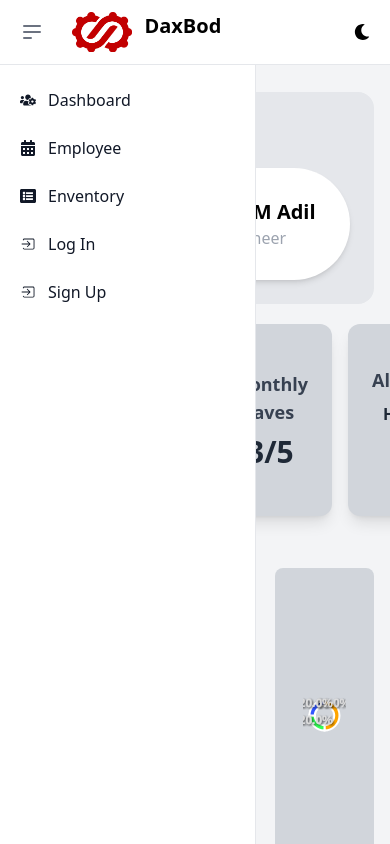
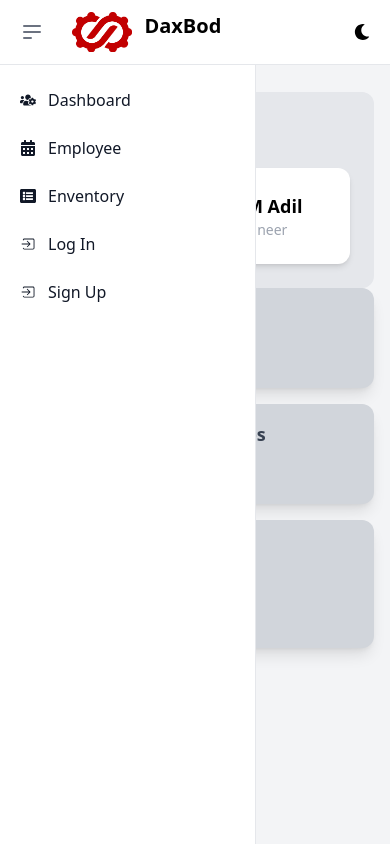
Before and after one commit to Arslaan027/HRDB, a React (Vite) app in the folder HRDB/: page /payroll/1 in a window 390 px wide. Shown: the top 844 px of the page. Built offline with nearby package versions, Linux system fonts and the light colour scheme.

Commit message:
responsive done

```diff
--- a/HRDB/src/Components/Pages/Employee/Members.jsx
+++ b/HRDB/src/Components/Pages/Employee/Members.jsx
@@ -1,4 +1,4 @@
-import React, { useState } from "react";
+import React, { useState, useEffect } from "react";
 import { users } from "../../Pages/Employee/Data";
 import Title from "../../Daxbod/Title";
 import SearchBar from "./SearchBar";
@@ -47,15 +47,15 @@ const Members = ({ onDetailsClick }) => {
     dropdown.classList.toggle("hidden");
   };
 
-  React.useEffect(() => {
+  useEffect(() => {
     filterUsers();
   }, [query, selectedDepartments]);
 
   return (
     <>
-      <div className="flex top-0 left-0 right-0 justify-between items-center relative">
+      <div className="flex flex-col sm:flex-row justify-between items-center relative">
         <Title>Employees</Title>
-        <div className="flex items-center gap-5">
+        <div className="flex flex-col justify-center items-center sm:flex-row gap-5">
           <SearchBar
             query={query}
             setQuery={setQuery}
@@ -85,7 +85,7 @@ const Members = ({ onDetailsClick }) => {
           filteredUsers.map((user) => (
             <div
               key={user.id}
-              className="flex items-center gap-4 p-4 bg-white rounded-lg shadow-md cursor-pointer hover:bg-gray-100 dark:bg-gray-600 dark:text-gray-300 dark:hover:bg-gray-700"
+              className="flex flex-col sm:flex-row items-center gap-4 p-4 bg-white rounded-lg shadow-md cursor-pointer hover:bg-gray-100 dark:bg-gray-600 dark:text-gray-300 dark:hover:bg-gray-700"
               onClick={() => onDetailsClick(user)}
             >
               <img
@@ -93,7 +93,7 @@ const Members = ({ onDetailsClick }) => {
                 alt={user.name}
                 className="w-16 h-16 rounded-full object-cover"
               />
-              <div>
+              <div className="text-center sm:text-left">
                 <h1 className="text-lg font-semibold">{user.name}</h1>
                 <p className="text-gray-400">{user.jobTitle}</p>
               </div>
--- a/HRDB/src/Components/Pages/Employee/PayrollButton.jsx
+++ b/HRDB/src/Components/Pages/Employee/PayrollButton.jsx
@@ -10,24 +10,26 @@ const PayrollButton = ({
   if (!employee) return null; // Return nothing if no employee is provided
 
   return (
-    <div className="bg-gray-200 mt-5 p-6 rounded-2xl dark:bg-gray-600 dark:text-gray-300 flex-1 flex flex-col gap-5">
+    <div className="bg-gray-200 mt-5 p-6 rounded-xl dark:bg-gray-600 dark:text-gray-300 flex-1 flex flex-col gap-5">
       <Title>Payroll</Title>
-      <div className="flex items-center justify-between p-6 bg-white rounded-full shadow-md dark:bg-gray-700 dark:text-gray-300">
-        {/* Employee details on the left */}
-        <div className="flex items-center gap-5">
+      <div className="flex flex-col sm:flex-row md:flex-row items-center justify-between p-6 bg-white rounded-xl md:rounded-full shadow-md dark:bg-gray-700 dark:text-gray-300">
+        {/* Employee details */}
+        <div className="flex items-center gap-4 sm:gap-5">
           <img
             src={employee.image}
             alt={employee.name}
-            className="w-16 h-16 rounded-full object-cover"
+            className="w-12 h-12 sm:w-16 sm:h-16 rounded-full object-cover"
           />
-          <div>
-            <h1 className="text-xl font-bold">{employee.name}</h1>
-            <p className="text-gray-400">{employee.jobTitle}</p>
+          <div className="text-center sm:text-left">
+            <h1 className="text-lg sm:text-xl font-bold">{employee.name}</h1>
+            <p className="text-gray-400 text-sm sm:text-base">
+              {employee.jobTitle}
+            </p>
           </div>
         </div>
-        {/* Button on the right */}
+        {/* Button */}
         {showButton && (
-          <div>
+          <div className="mt-4 sm:mt-0">
             <Link to={`/payroll/${employee.id}`}>
               <button
                 className={`bg-gray-500 text-gray-300 p-2 sm:p-3 rounded-full text-xs sm:text-sm font-semibold dark:bg-gray-500 dark:text-gray-300 ${buttonClassName}`}
--- a/HRDB/src/Components/Pages/Employee/SearchBar.jsx
+++ b/HRDB/src/Components/Pages/Employee/SearchBar.jsx
@@ -1,4 +1,3 @@
-// src/components/Employee/SearchBar.js
 import React from "react";
 
 const SearchBar = ({ query, setQuery, searchResult }) => {
@@ -9,25 +8,18 @@ const SearchBar = ({ query, setQuery, searchResult }) => {
   };
 
   return (
-    <div>
-      <form className="w-full max-w-sm">
-        <div className="flex items-center border-b border-gray-500 py-2 mr-2">
+    <div className="w-full max-w-sm">
+      <form className="w-full">
+        <div className="flex flex-row items-center border-b border-gray-500 py-2">
           <input
-            className="appearance-none bg-transparent border-none w-full text-gray-2    00 mr-3 py-1 px-2 leading-tight focus:outline-none"
+            className="appearance-none bg-transparent border-none text-gray-700 mr-3 py-1 px-2 leading-tight focus:outline-none w-full sm:w-auto"
             type="text"
-            placeholder="Employee Name"
+            placeholder="Search by Name"
             aria-label="Full name"
             value={query}
             onChange={(e) => setQuery(e.target.value.toLowerCase())}
             onKeyUp={handleKeyUp}
           />
-          <button
-            className="flex-shrink-0 bg-gray-500 hover:bg-gray-700 border-gray-500 hover:border-gray-700 text-sm border-4 text-white py-1 px-2 rounded"
-            type="button"
-            onClick={searchResult}
-          >
-            Search
-          </button>
         </div>
       </form>
     </div>
--- a/HRDB/src/Components/Pages/Payroll/Payroll.jsx
+++ b/HRDB/src/Components/Pages/Payroll/Payroll.jsx
@@ -37,37 +37,37 @@ const Payroll = () => {
           showButton={false}
           buttonClassName="w-24"
         />
-        <div className="flex gap-4 mt-5 w-full">
-          <div className="bg-gray-300 p-6 dark:bg-gray-600 w-full md:w-1/3 rounded-xl shadow-lg flex flex-col justify-center items-center h-[12rem]">
+        <div className="flex flex-col gap-4 md:flex-row sm:mt-5 md:mt-5">
+          <div className="bg-gray-300 p-4 md:p-6 dark:bg-gray-600 flex-1 rounded-xl shadow-lg flex flex-col justify-center items-center h-[12rem]">
             <h2 className="text-lg font-semibold text-gray-700 dark:text-gray-300">
               Salary
             </h2>
-            <p className="font-bold text-3xl text-gray-800 dark:text-gray-100 mt-2">
+            <p className="font-bold text-2xl md:text-3xl text-gray-800 dark:text-gray-100 mt-2">
               {selectedEmployee.salary}
             </p>
           </div>
-          <div className="bg-gray-300 p-6 dark:bg-gray-600 w-full md:w-1/3 rounded-xl shadow-lg flex flex-col justify-center items-center h-[12rem]">
+          <div className="bg-gray-300 p-4 md:p-6 dark:bg-gray-600 flex-1 rounded-xl shadow-lg flex flex-col justify-center items-center h-[12rem]">
             <h2 className="text-lg font-semibold text-gray-700 dark:text-gray-300">
               Monthly Leaves
             </h2>
-            <p className="font-bold text-3xl text-gray-800 dark:text-gray-100 mt-2">
+            <p className="font-bold text-2xl md:text-3xl text-gray-800 dark:text-gray-100 mt-2">
               {selectedEmployee.leave}/5
             </p>
           </div>
-          <div className="bg-gray-300 p-6 dark:bg-gray-600 w-full md:w-1/3 rounded-xl shadow-lg flex flex-col justify-center items-center h-[12rem]">
+          <div className="bg-gray-300 p-4 md:p-6 dark:bg-gray-600 flex-1 rounded-xl shadow-lg flex flex-col justify-center items-center h-[12rem]">
             <h2 className="text-lg font-semibold text-gray-700 dark:text-gray-300">
               Allowance
             </h2>
-            <p className="font-bold text-gray-800 dark:text-gray-100 mt-2 text-center">
+            <p className="font-bold text-sm md:text-base text-gray-800 dark:text-gray-100 mt-2 text-center">
               <span className="block">HRA: {selectedEmployee.hra}</span>
               <span className="block">TA: {selectedEmployee.ta}</span>
               <span className="block">PF: {selectedEmployee.pf}</span>
             </p>
           </div>
         </div>
-        <div className="flex gap-5 mt-5">
-          <MonthlyPayrole className="w-2/3" />
-          <Leavegraph className="w-1/3" />
+        <div className="flex flex-col md:flex-row md:w-full gap-5 mt-5">
+          <MonthlyPayrole className="w-full md:w-full" />
+          <Leavegraph className="w-full md:w-full" />
         </div>
       </div>
     </div>
```
Also changed, not shown: HRDB/src/Components/Pages/Employee/DepartmentFilter.jsx (+12 -44 lines).
